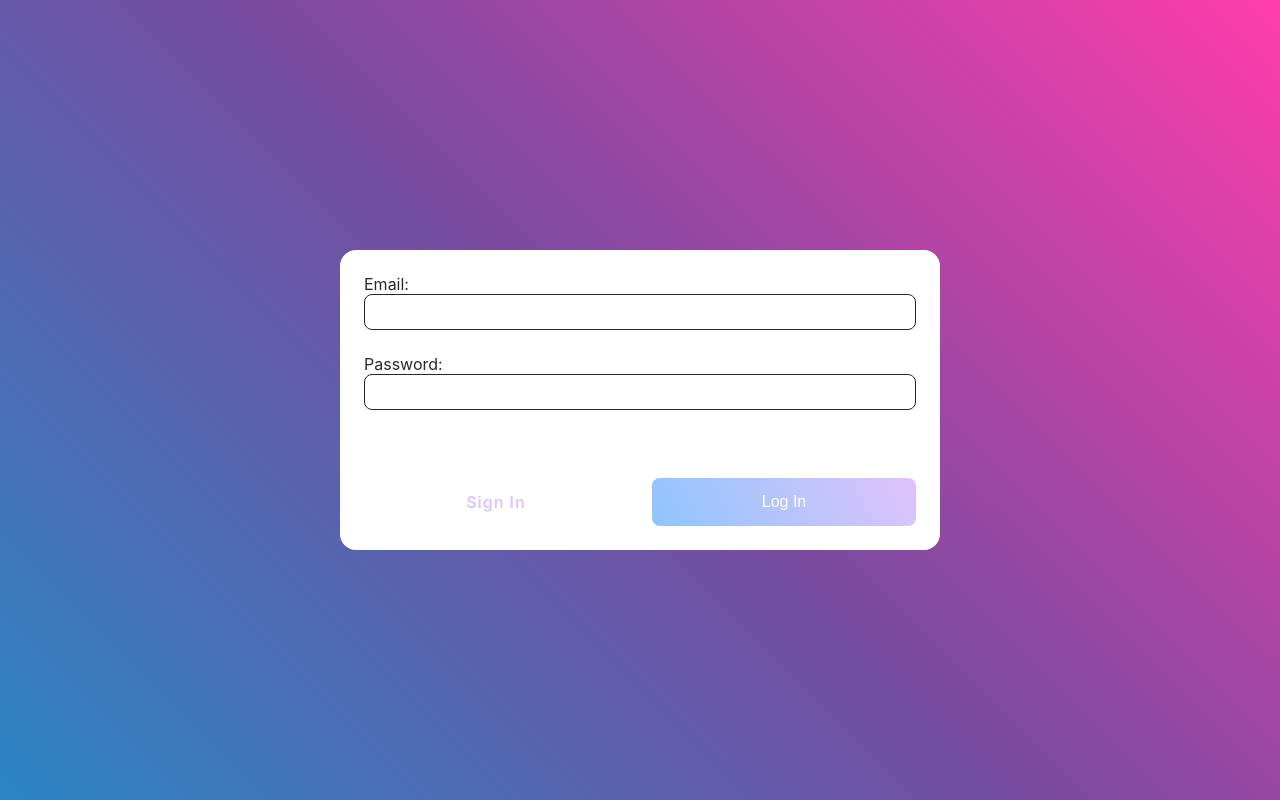
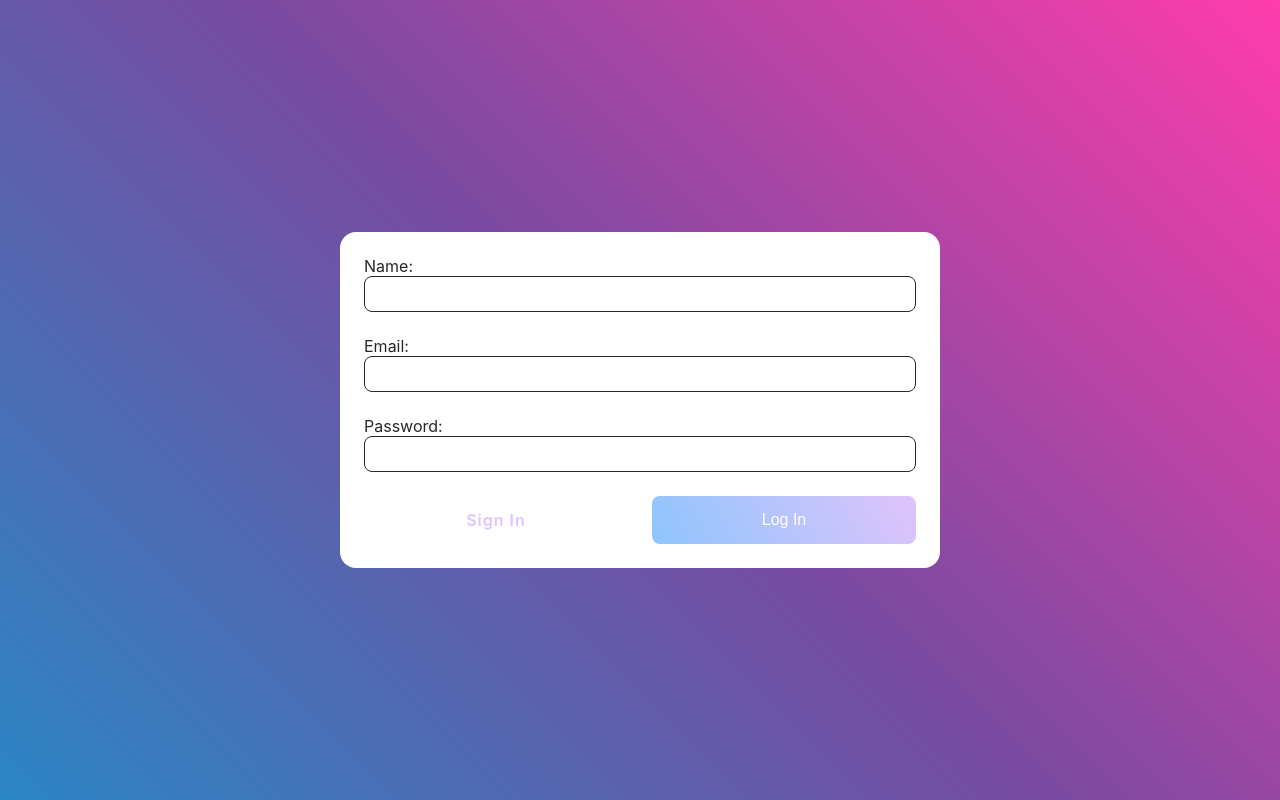
Before and after one commit to KyryloRusakov/movie_app, a React (Create React App) app: page / in a window 1280 px wide. Built offline with nearby package versions, Linux system fonts and the light colour scheme.

Commit message:
create db.json, fill it and add POST request to server

```diff
--- a/package.json
+++ b/package.json
@@ -22,7 +22,8 @@
     "start": "react-scripts start",
     "build": "react-scripts build",
     "test": "react-scripts test",
-    "eject": "react-scripts eject"
+    "eject": "react-scripts eject",
+    "server": "json-server -w server/db.json -p 3001"
   },
   "eslintConfig": {
     "extends": [
@@ -41,5 +42,8 @@
       "last 1 firefox version",
       "last 1 safari version"
     ]
+  },
+  "devDependencies": {
+    "json-server": "^0.17.3"
   }
 }
--- /dev/null
+++ b/server/db.json
@@ -0,0 +1,22 @@
+{
+  "users": [
+    {
+      "email": "kirrus@gmail.com",
+      "password": "12345",
+      "name": "Kir",
+      "id": 1
+    },
+    {
+      "email": "gdg@gfdg.com",
+      "password": "34",
+      "name": "Кирило",
+      "id": 2
+    },
+    {
+      "name": "Mariya",
+      "email": "slatesolutions.dev@gmail.com",
+      "password": "mar",
+      "id": 3
+    }
+  ]
+}
--- a/src/components/routing/AuthProvider.jsx
+++ b/src/components/routing/AuthProvider.jsx
@@ -7,11 +7,11 @@ const AuthProvider = ({children}) => {
    const navigate = useNavigate();
    const location = useLocation();
    let currentLocation = location.pathname;
-   console.log(location);
+  //  console.log(location);
 
    useEffect(() => {
     const storedUser = localStorage.getItem("user");
-    console.log(storedUser);
+    // console.log(storedUser);
     if (storedUser) {
       setUser(JSON.parse(storedUser));
       navigate(currentLocation);
--- a/src/pages/Login.jsx
+++ b/src/pages/Login.jsx
@@ -13,15 +13,48 @@ const Login = () => {
   const navigate = useNavigate();
   const {signin} = useAuth();
 
-  const onSubmit = (data) => {
-    const user = data.email;
+  // const onSubmit = (data) => {
+  //   // const user = data.email;
 
-    signin(user, () => navigate("/movies"), true);
-  };
+  //   // signin(user, () => navigate("/movies"), true);
+  // };
+
+   const onSubmit = async (data) => {
+     try {
+       const response = await fetch("http://localhost:3001/users", {
+         method: "POST",
+         headers: {
+           "Content-Type": "application/json",
+         },
+         body: JSON.stringify(data),
+        });
+        console.log(data);
+
+       if (response.ok) {
+         navigate("/movies");
+       } else {
+         console.error("Error creating user:", response.statusText);
+       }
+     } catch (error) {
+       console.error("Error creating user:", error);
+     }
+   };
 
   return (
     <div className="container">
       <form className="form" onSubmit={handleSubmit(onSubmit)}>
+        <div className="form-control-wrapper">
+          <label>
+            Name:
+            <input
+              className="form-input"
+              {...register("name", {
+                required: true,
+              })}
+            />
+            {errors.name && <span>{errors.name.message}</span>}
+          </label>
+        </div>
         <div className="form-control-wrapper">
           <label>
             Email:
@@ -50,7 +83,7 @@ const Login = () => {
           <Link className="form-link" to="/signup">
             Sign In
           </Link>
-          <button className="form-btn" type="submit" >
+          <button className="form-btn" type="submit">
             Log In
           </button>
         </div>
```
Also changed, not shown: 1 other file (tests, documents, lock files or other folders).
